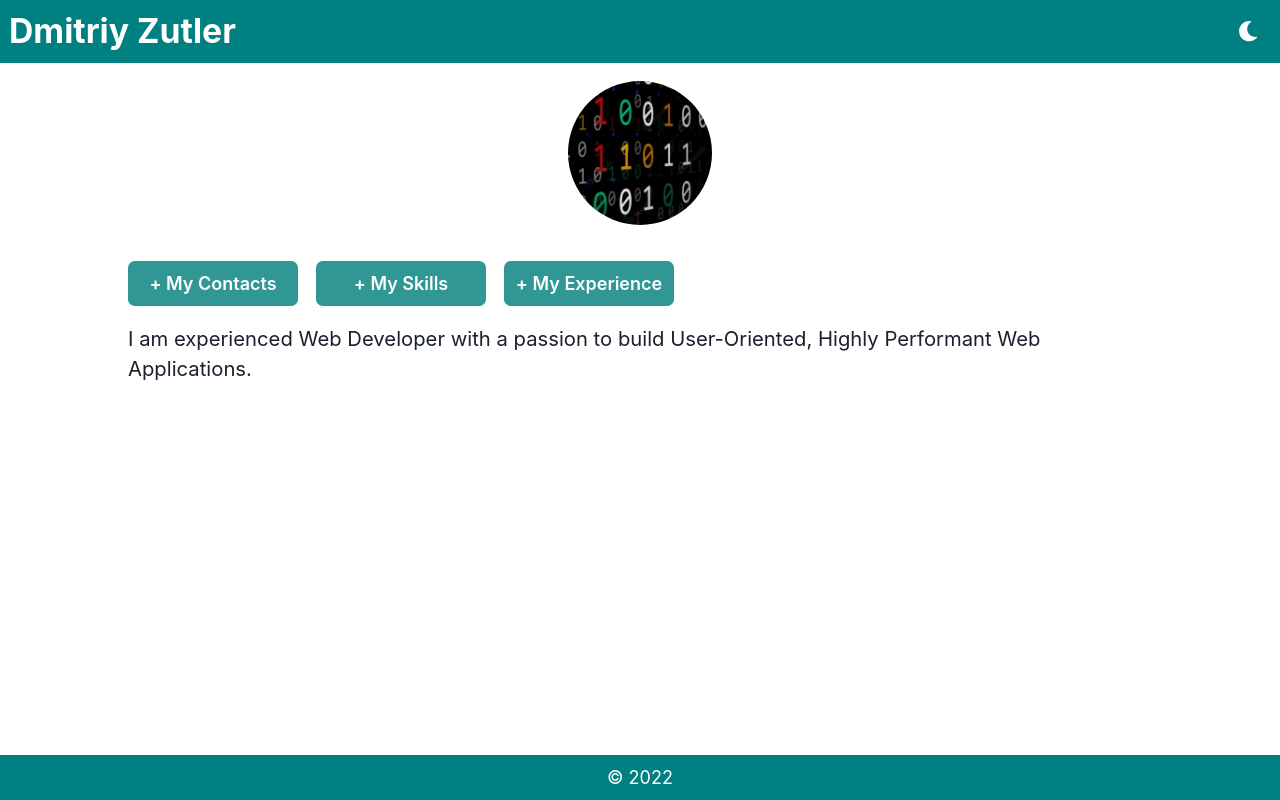
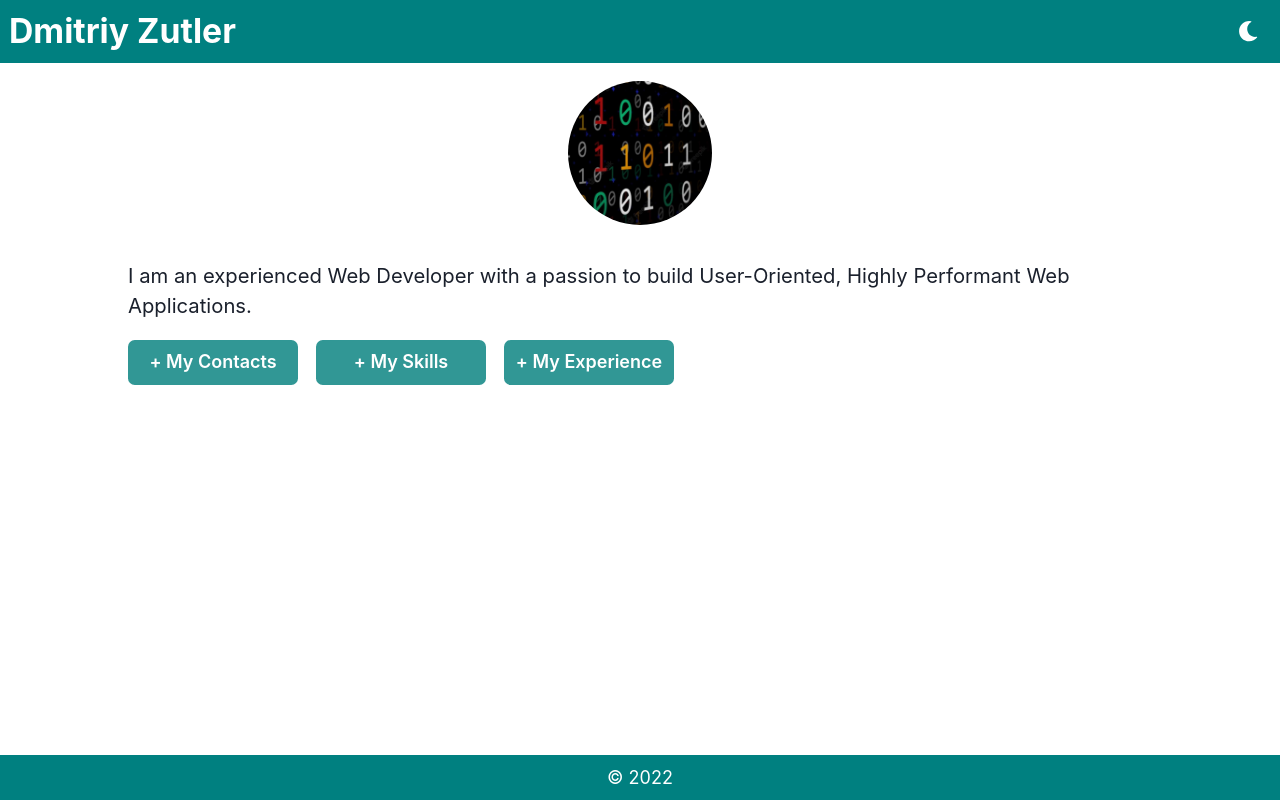
Before and after one commit to zutler/resume, a Next.js app: page / in a window 1280 px wide. Built offline with nearby package versions, Linux system fonts and the light colour scheme.

Commit message:
minor improvements

```diff
--- a/components/layout.tsx
+++ b/components/layout.tsx
@@ -11,7 +11,7 @@ import Toolbar from './Toolbar';
 const name = 'Dmitriy Zutler';
 export const siteTitle = 'Portfolio of Dmitriy Zutler';
 export const siteDescription =
-  'I am experienced Web Developer with a passion to build User-Oriented, Highly Performant Web Applications.';
+  'I am an experienced Web Developer with a passion to build User-Oriented, Highly Performant Web Applications.';
 
 type LayoutProps = {
   children: ReactNode;
--- a/pages/index.tsx
+++ b/pages/index.tsx
@@ -21,7 +21,7 @@ type DataProps = {
 const btnWidth = 170;
 
 const isSectionActive = (sections: Section[], key: string) =>
-  sections?.find((item) => item.id === key)?.isActive;
+  sections?.find(item => item.id === key)?.isActive;
 
 const Home = ({ userData, skills, allJobsData }: DataProps) => {
   const { sections, toggleActiveState } = useSectionStore();
@@ -47,6 +47,9 @@ const Home = ({ userData, skills, allJobsData }: DataProps) => {
       </Head>
 
       <section>
+        <Text fontSize='lg' pb={4}>
+          {siteDescription}
+        </Text>
         <section>
           <Button
             colorScheme='teal'
@@ -88,16 +91,12 @@ const Home = ({ userData, skills, allJobsData }: DataProps) => {
           </Box>
         </Collapse>
 
-        <Text fontSize='lg' pb={4}>
-          {siteDescription}
-        </Text>
+        <Collapse in={isOpenJobs} animateOpacity>
+          <Box p='4' pb='4' mb='4' border='1px solid teal' rounded='md'>
+            <MyAccordion data={allJobsData} justify='space-between' />
+          </Box>
+        </Collapse>
       </section>
-
-      <Collapse in={isOpenJobs} animateOpacity>
-        <Box p='4' pb='4' mb='4' border='1px solid teal' rounded='md'>
-          <MyAccordion data={allJobsData} justify='space-between' />
-        </Box>
-      </Collapse>
     </Layout>
   );
 };
--- a/store/useAccordionStore.ts
+++ b/store/useAccordionStore.ts
@@ -4,11 +4,11 @@ import { combine, devtools, persist } from 'zustand/middleware';
 const useAccordionStore = create(
   devtools(
     persist(
-      combine({ current: 0 }, (set) => ({
-        setCurrent: (to: number) =>
-          set((state) => ({
+      combine({ current: 0 }, set => ({
+        setCurrent: (payload: number) =>
+          set(state => ({
             ...state,
-            current: to,
+            current: payload,
           })),
       })),
       {
--- a/store/useSectionStore.ts
+++ b/store/useSectionStore.ts
@@ -13,14 +13,14 @@ const useSectionStore = create(
             { id: 'jobs', isActive: false },
           ],
         },
-        (set) => ({
+        set => ({
           toggleActiveState: (id: string) =>
-            set((state) => ({
+            set(state => ({
               ...state,
-              sections: state.sections.map((section) =>
+              sections: state.sections.map(section =>
                 section.id === id
                   ? ({ ...section, isActive: !section.isActive } as Section)
-                  : section
+                  : (section as Section)
               ),
             })),
         })
```
Also changed, not shown: .prettierrc.json.
